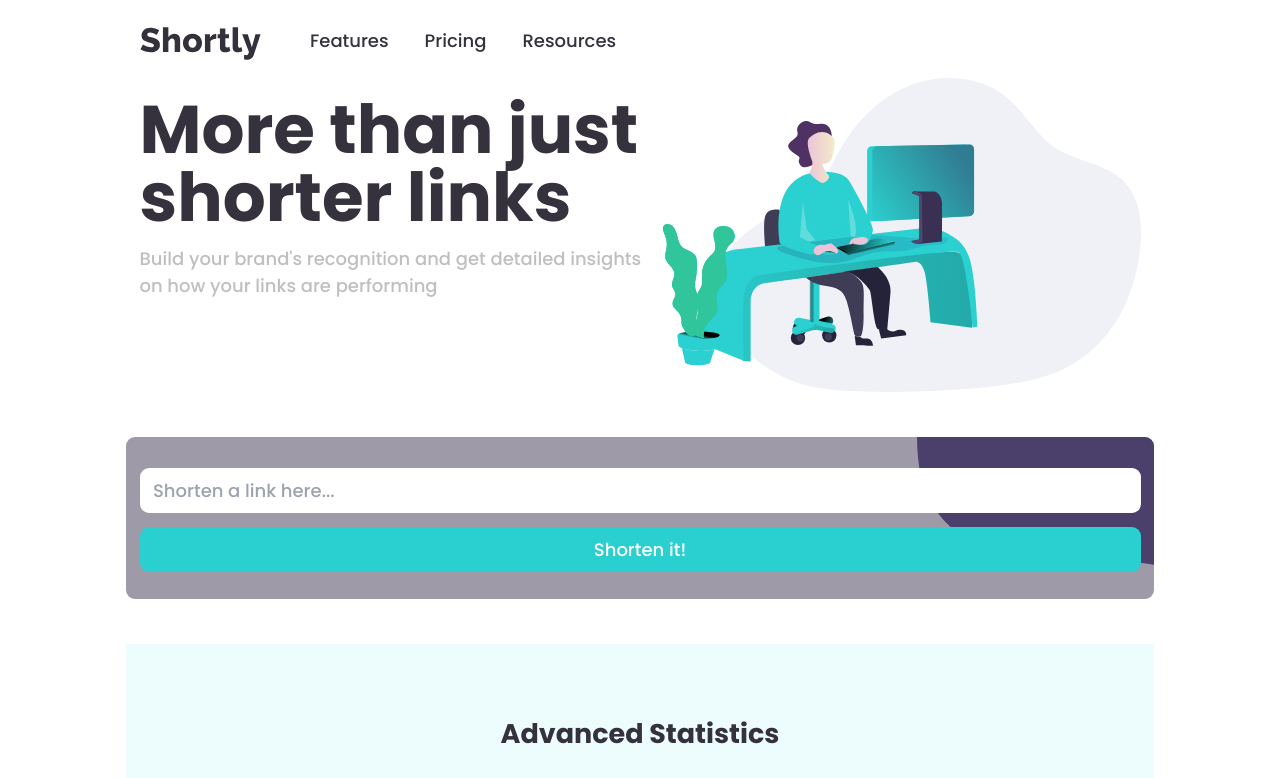
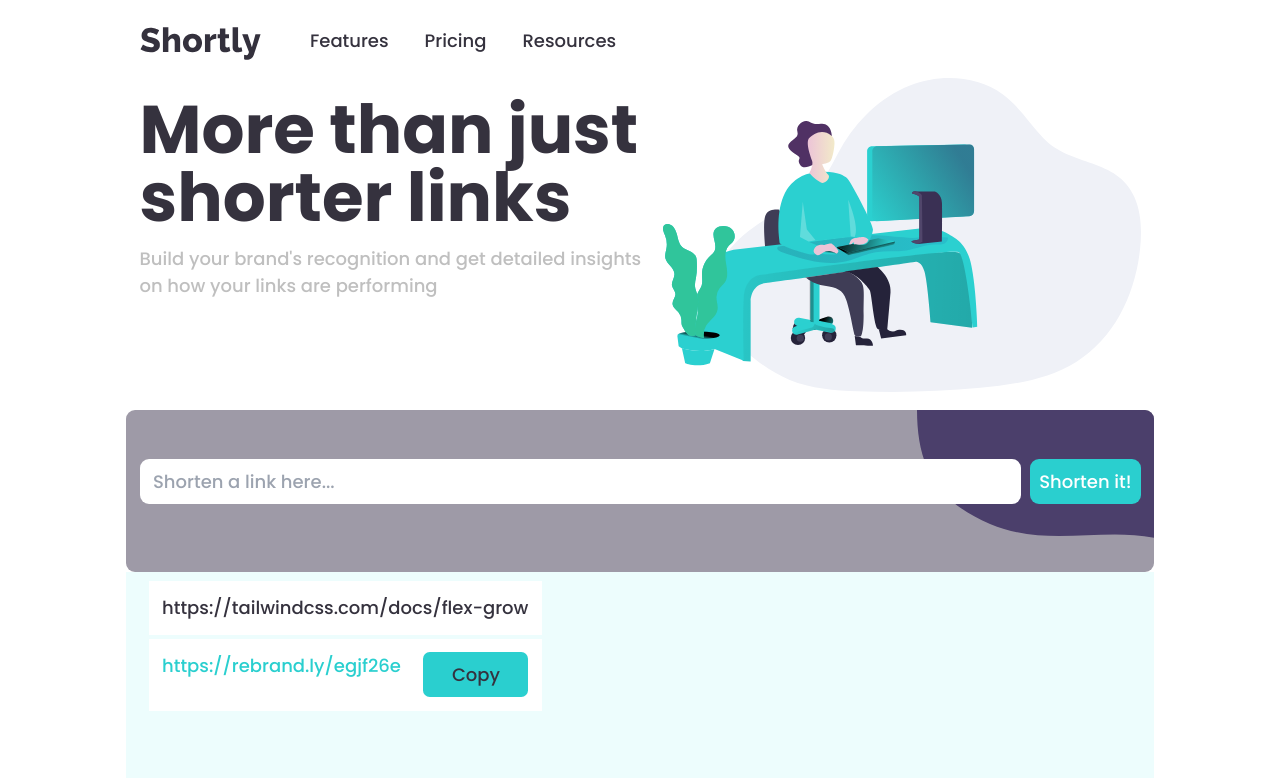
Before and after one commit to Hermawan18/shortly-url, a Next.js app in the folder shortly/: page / in a window 1280 px wide. Shown: the top 778 px of the page. Built offline with nearby package versions, Linux system fonts and the light colour scheme.

Commit message:
feat: component show list links

```diff
--- /dev/null
+++ b/shortly/src/app/components/resultGenerate.tsx
@@ -0,0 +1,20 @@
+'use client';
+
+import { useState } from 'react';
+
+export default function ResultGenerate() {
+  const [links, setLinks] = useState([]);
+  return (
+    <>
+      <div className="bg-sky lg:flex lg:justify-between px-5 py-2">
+        <div className="bg-white">
+          <h1 className=" px-3 py-3 border-b-4 border-b-sky">https://tailwindcss.com/docs/flex-grow</h1>
+          <div className="lg:flex px-3">
+            <h1 className="text-cyan py-3">https://rebrand.ly/egjf26e</h1>
+            <button className="lg:ms-5 bg-cyan p-2 rounded-md w-full my-3">Copy</button>
+          </div>
+        </div>
+      </div>
+    </>
+  );
+}
--- a/shortly/src/app/page.tsx
+++ b/shortly/src/app/page.tsx
@@ -7,6 +7,7 @@ import FullyCustom from '@/app/assets/images/icon-fully-customizable.svg';
 import Footer from '@/app/assets/images/bg-boost-mobile.svg';
 
 import Image from 'next/image';
+import ResultGenerate from './components/resultGenerate';
 
 export default function Home() {
   return (
@@ -57,22 +58,26 @@ export default function Home() {
         <div className="my-4 lg:order-1">
           <h1 className="text-4xl md:text-5xl lg:text-6xl font-bold">More than just</h1>
           <h1 className="text-4xl md:text-5xl lg:text-6xl font-bold mb-3">shorter links</h1>
-          <p className="text-gray">Build your brand's recognition and get detailed insights on how your links are performing</p>
+          <p className="text-gray">{"Build your brand's recognition and get detailed insights on how your links are performing"}</p>
         </div>
       </div>
       {/* end banner */}
 
       {/* form input */}
-      <div className="relative overflow-hidden rounded-lg bg-grayish-violet p-5 h-36 my-10 mx-3 lg:mx-0">
+      <div className="relative overflow-hidden rounded-lg bg-grayish-violet p-5 h-36 mt-10 mb-3 mx-3 lg:mx-0 lg:my-0">
         <Image src={BgForm} alt="backgroun form" className="absolute -z-0 top-0 right-0" />
-        <form className="absolute z-10 left-3 top-3 right-3 bottom-3 flex flex-col py-1">
-          <input type="text" placeholder="Shorten a link here..." className="my-3 rounded-lg h-10 px-3" />
-          <button type="submit" className="bg-cyan text-white rounded-lg h-10">
+        <form className="absolute z-10 left-3 top-7 right-3 bottom-3 flex flex-col lg:flex-row py-1">
+          <input type="text" placeholder="Shorten a link here..." className="my-3 rounded-lg h-10 px-3 lg:grow " />
+          <button type="submit" className="bg-cyan text-white rounded-lg h-10 lg:my-[13.5px] lg:ms-2 lg:p-2">
             Shorten it!
           </button>
         </form>
       </div>
       {/* end form input */}
+
+      {/* result short link */}
+      <ResultGenerate />
+      {/* end result short link */}
 
       {/* profit */}
       <div className="text-center bg-sky pt-2 lg:h-[800px] lg:mx-0 pb-20 lg:px-2 md:pb-3">
@@ -88,7 +93,7 @@ export default function Home() {
               <Image src={BrandRecognition} alt="Brand Recognition" className="mx-auto" />
             </div>
             <h1 className="text-2xl font-bold mb-5 ">Brand Recognition</h1>
-            <p className="text-gray">Boost your brand recognition with each click. Generic links dont't mean a thing. Branded links help instil confidence in your content.</p>
+            <p className="text-gray">{"Boost your brand recognition with each click. Generic links dont't mean a thing. Branded links help instil confidence in your content."}</p>
           </div>
 
           <div className="bg-cyan lg:w-12 w-2 lg:h-2 h-12 m-auto lg:my-auto lg:mx-0"></div>
```
Also changed, not shown: shortly/package.json (+6 -5 lines), 1 other file (tests, documents, lock files or other folders).
